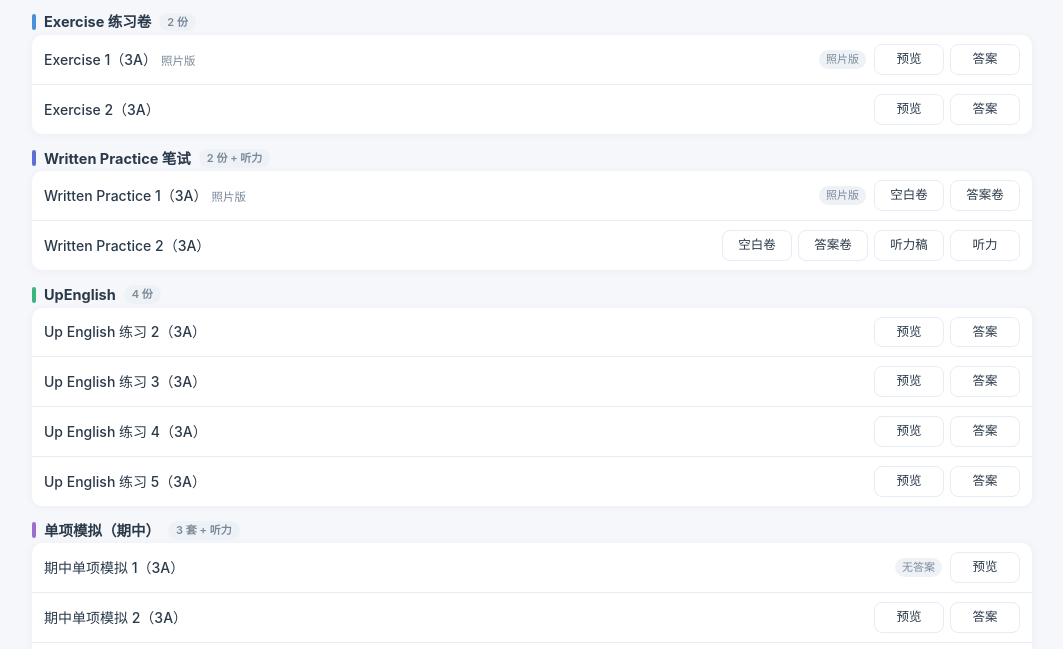
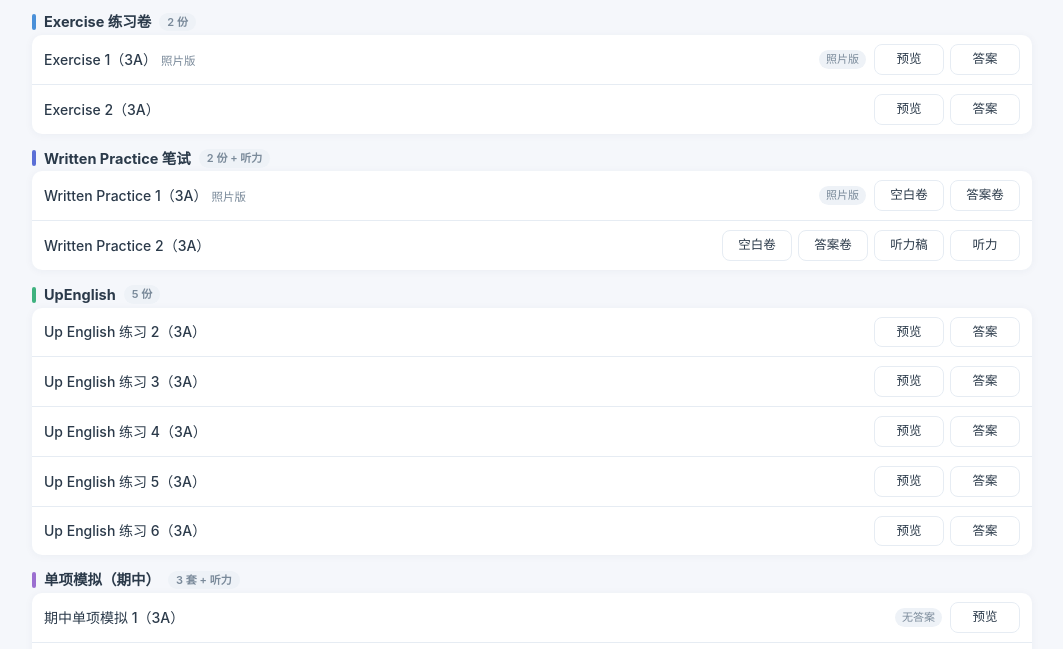
Before and after one commit to queenie870807/3A-English, a plain HTML site: page index.html in a window 1280 px wide. Shown: the part 123-772 px from the top of the page, without its empty margins (108-1171 px from the left). Drawn offline with Linux system fonts and the light colour scheme.

```diff
--- a/index.html
+++ b/index.html
@@ -122,7 +122,7 @@ footer{text-align:center;color:var(--muted);font-size:11.5px;margin-top:22px}
 
   <!-- UpEnglish -->
   <section class="module" id="up">
-    <div class="module-title"><span class="bar" style="background:var(--green)"></span>UpEnglish <span class="tag" style="background:var(--green)">4 份</span></div>
+    <div class="module-title"><span class="bar" style="background:var(--green)"></span>UpEnglish <span class="tag" style="background:var(--green)">5 份</span></div>
     <div class="list">
       <div class="row">
         <div class="name">Up English 练习 2（3A）</div>
@@ -150,6 +150,13 @@ footer{text-align:center;color:var(--muted);font-size:11.5px;margin-top:22px}
         <div class="acts">
           <a class="btn primary" href="viewer.html?src=练习卷/3A_UpEnglish_练习5.pdf">预览</a>
           <a class="btn" href="viewer.html?src=练习卷/3A_UpEnglish_练习5.pdf&answer=练习卷/3A_UpEnglish_练习5_答案.pdf">答案</a>
+        </div>
+      </div>
+      <div class="row">
+        <div class="name">Up English 练习 6（3A）</div>
+        <div class="acts">
+          <a class="btn primary" href="viewer.html?src=练习卷/3A_UpEnglish_练习6.pdf">预览</a>
+          <a class="btn" href="viewer.html?src=练习卷/3A_UpEnglish_练习6.pdf&answer=练习卷/3A_UpEnglish_练习6_答案.pdf">答案</a>
         </div>
       </div>
     </div>
```
Also changed, not shown: 2 other files.
